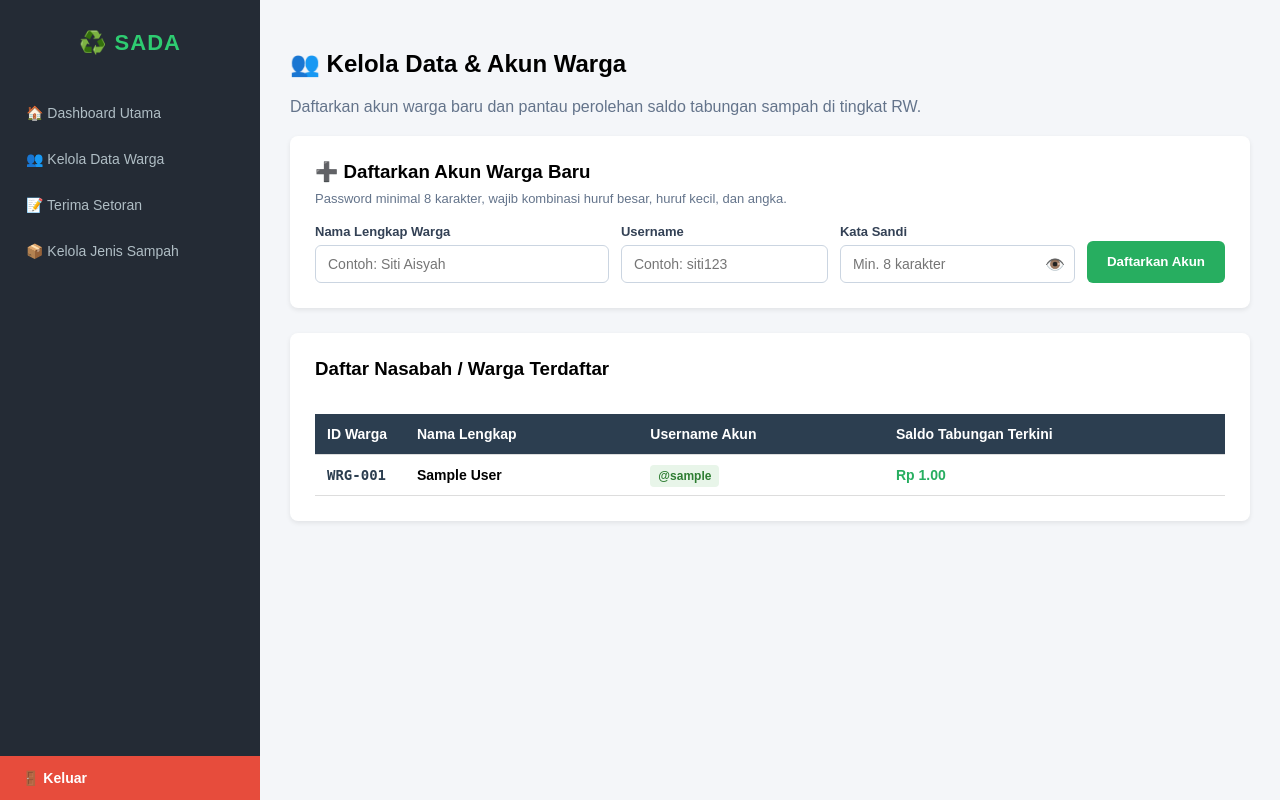
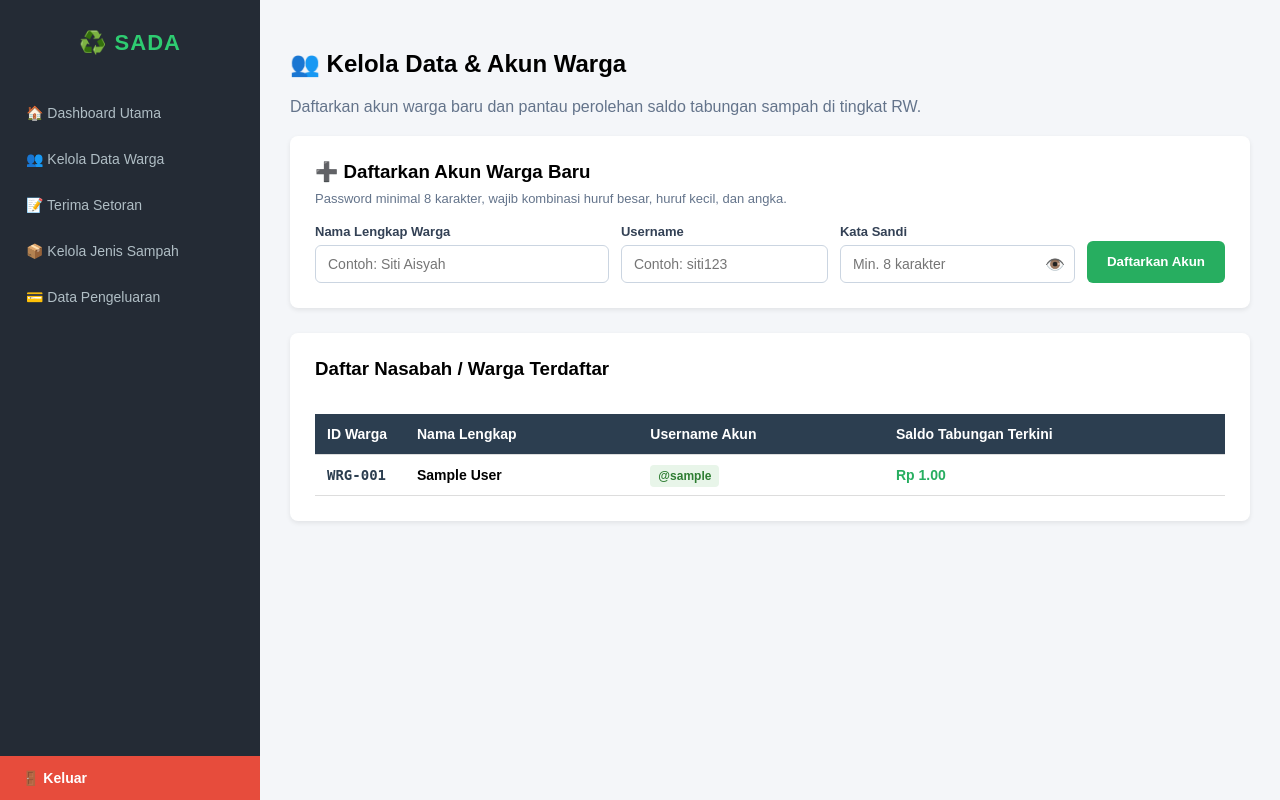
Before and after one commit to Aliansyah20/Bank-Sampah-Web, a Flask app: template app/templates/dashboard/kelola_warga.html in a window 1280 px wide. Run offline with Flask 3, Linux system fonts and the light colour scheme; the template is opened without the code that fills it: values that come from a table or form of the project are taken from there, others are empty; tables that the repository leaves empty hold one stand-in row (values such as "Sample post").

Commit message:
Update base_sekben.html

```diff
--- a/app/templates/dashboard/base_sekben.html
+++ b/app/templates/dashboard/base_sekben.html
@@ -146,6 +146,12 @@
                     📦 Kelola Jenis Sampah
                 </a>
             </li>
+            <li>
+                <a href="{{ url_for('sekben.kelola_pengeluaran') }}"
+                class="{% if request.endpoint == 'sekben.kelola_pengeluaran' %}active{% endif %}">
+                    💳 Data Pengeluaran
+                </a>
+            </li>
         </ul>
 
         <a href="/auth/logout" class="btn-keluar">
```
